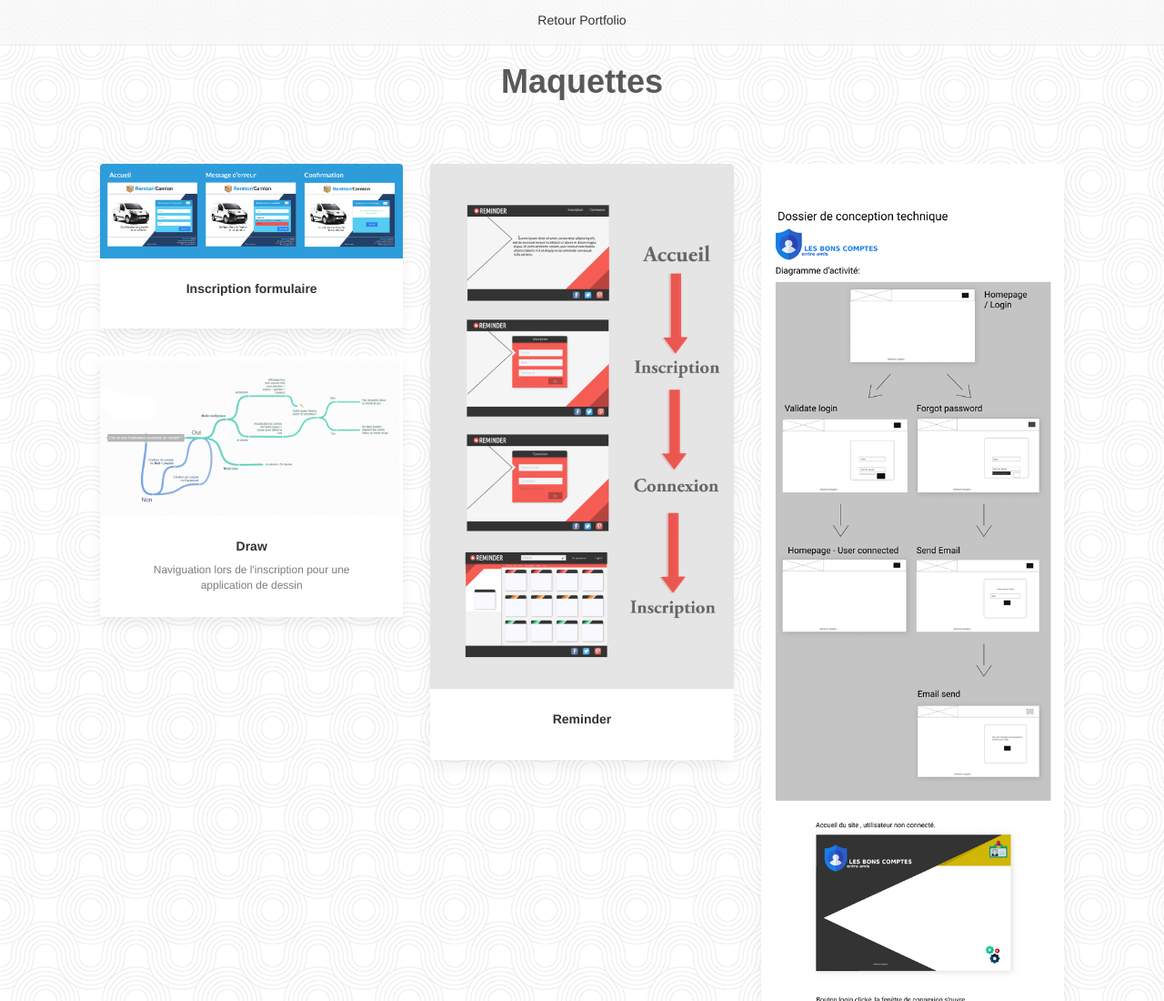
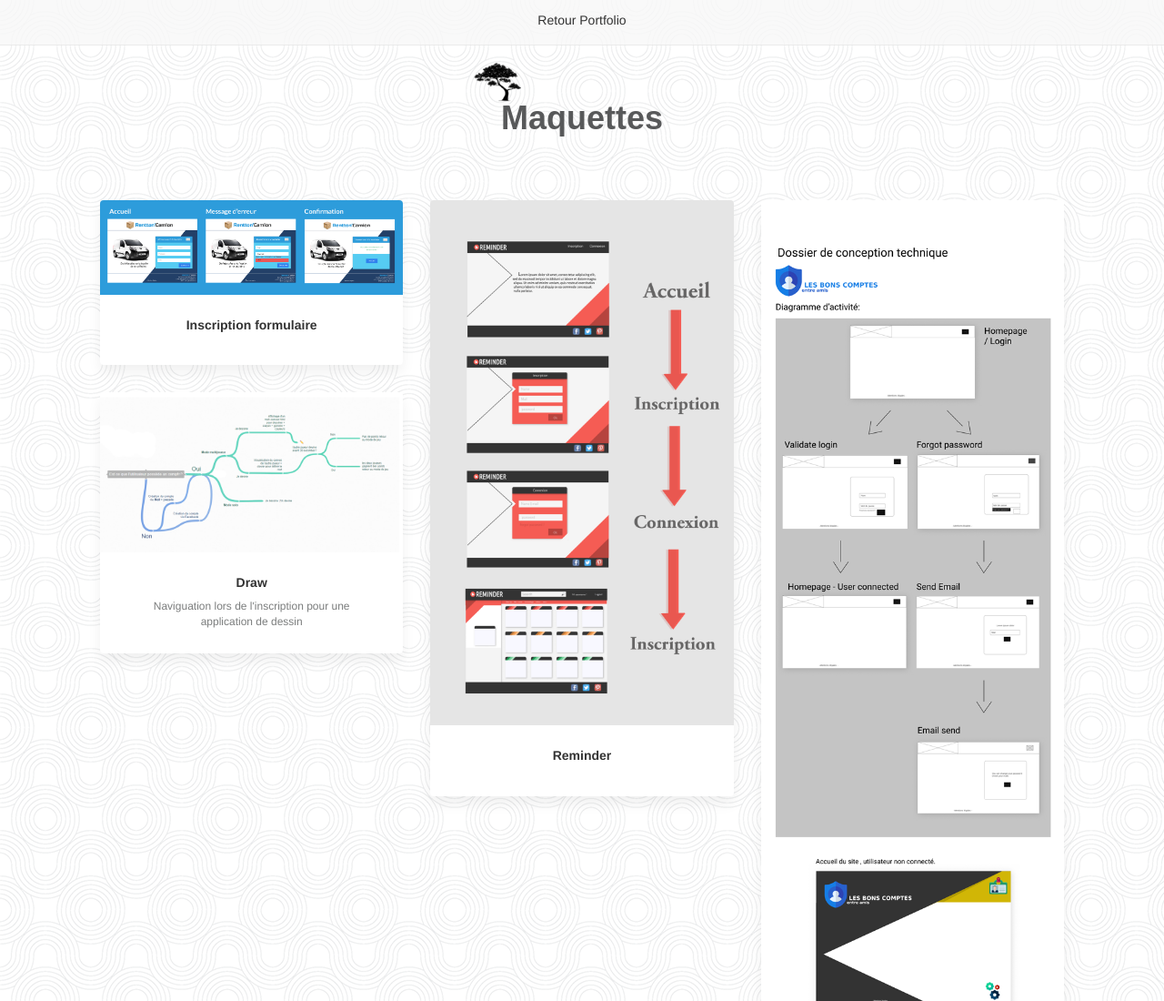
Before and after one commit to DouardAlexandre/Maquettes, a plain HTML site: page index.html in a window 1280 px wide. Shown: the top 1100 px of the page at 91% size. Drawn offline with nearby package versions, Linux system fonts and the light colour scheme; some packages are replaced by stand-ins of ours; a script that the page names is missing; a web font is replaced by a local one.

Commit message:
logo tree

```diff
--- a/index.html
+++ b/index.html
@@ -19,7 +19,7 @@
       <a href="https://douardalexandre.github.io/porfolio/">Retour Portfolio</a>
   </nav>
   <div class="container gallery-container">
-
+  <img class="logo" src="img/tree_logo.png" alt="tree">
     <h1>Maquettes</h1>
 
     <p class="page-description text-center"></p>
--- a/style.css
+++ b/style.css
@@ -1,6 +1,6 @@
 body {
-     background-image:url(img/round.png);
-    background-repeat:repeat;
+   background-image:url(img/round.png);
+   background-repeat:repeat;
 }
 #mainNav{
     opacity:.8;
@@ -22,10 +22,20 @@ body {
 
 .gallery-container h1 {
     text-align: center;
-    margin-top: 70px;
+    margin-top: 110px;
     font-family: 'Droid Sans', sans-serif;
     font-weight: bold;
     color: #58595a;
+}
+.logo {
+    position:absolute;
+    width:6rem;
+    height: 6rem;
+    left:0;
+    right:18.5rem;
+    top:6rem;
+    margin-left:auto;
+    margin-right:auto;
 }
 
 .gallery-container p.page-description {
```
Also changed, not shown: img/tree_logo.png (added). Lines whose indentation alone changed are shown as unchanged.
